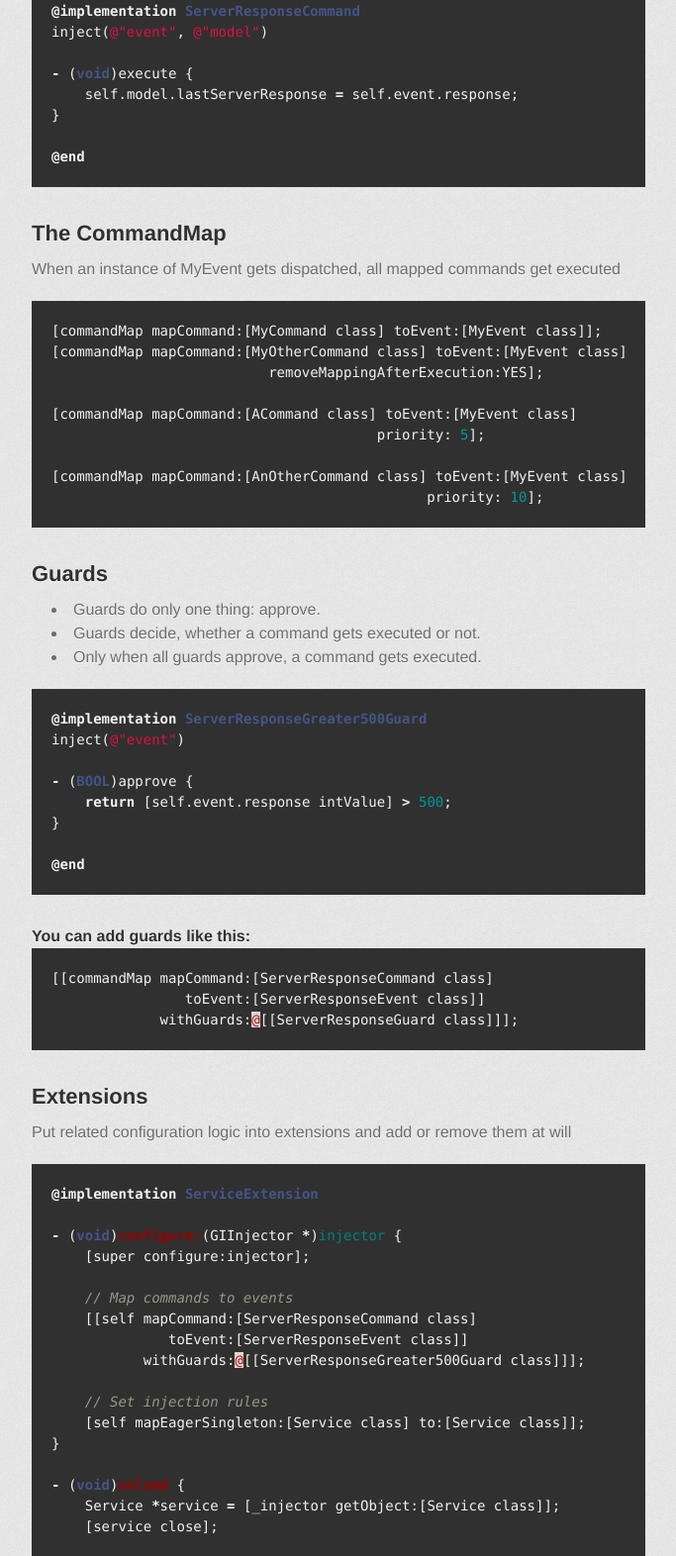
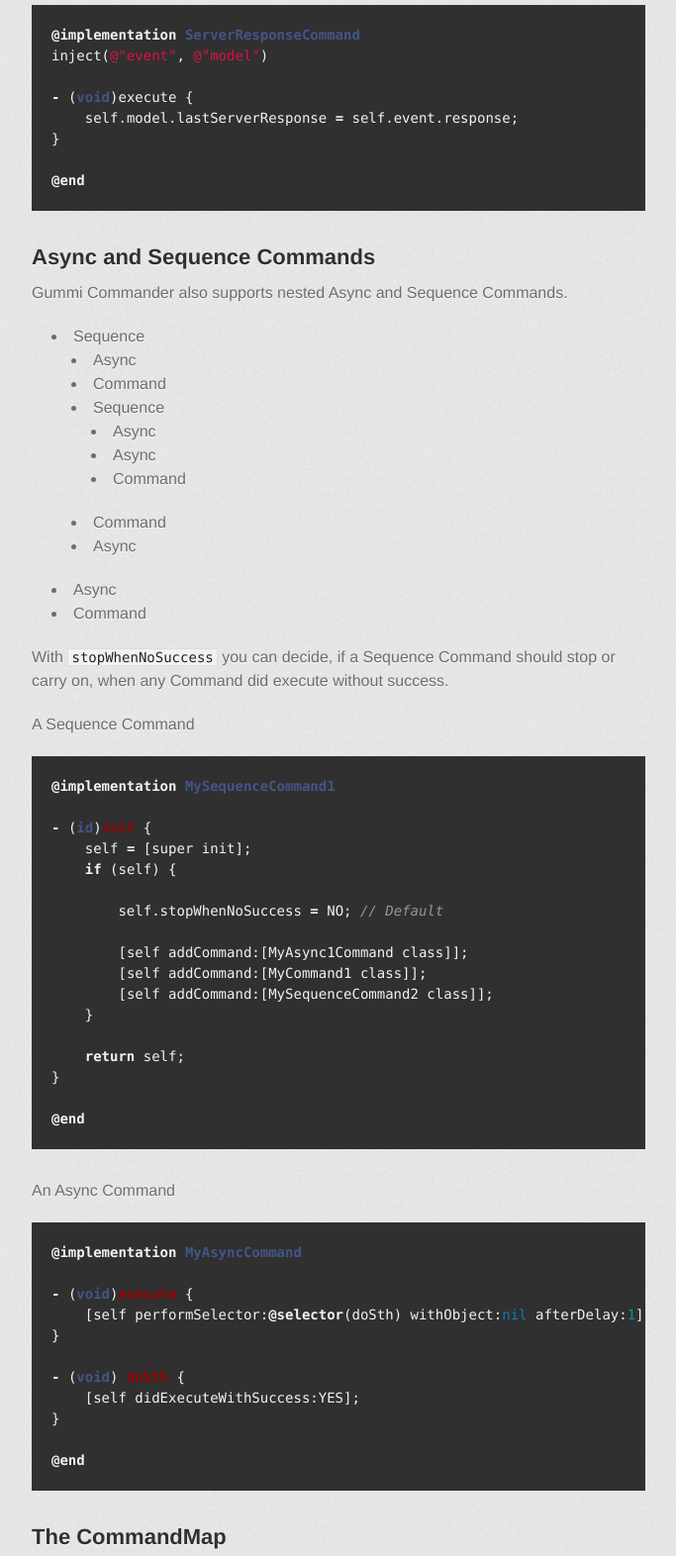
Before and after one commit to sschmid/Gummi-Commander, a plain HTML site: page index.html in a window 1280 px wide. Shown: the part 1632-3204 px from the top of the page at 99% size, without its empty margins (298-981 px from the left). Drawn offline with Linux system fonts and the light colour scheme; a web font is replaced by a local one.

```diff
--- a/index.html
+++ b/index.html
@@ -52,8 +52,9 @@
 
 <ul>
 <li>Execute multiple commands by dispatching one event</li>
+<li>Supports nested Async and Sequence Commands</li>
 <li>Add mappings with priority</li>
-<li>Prevent certain commands to execute, by adding Guards</li>
+<li>Prevent certain commands to execute by adding Guards</li>
 <li>Inject the corresponding event and other objects of interest into commands</li>
 </ul><h2>How to use Gummi Commander</h2>
 
@@ -84,6 +85,68 @@ The provided <code>GummiCommanderModule</code> should be added first.</p>
 
 <span class="o">-</span> <span class="p">(</span><span class="kt">void</span><span class="p">)</span><span class="n">execute</span> <span class="p">{</span>
     <span class="n">self</span><span class="p">.</span><span class="n">model</span><span class="p">.</span><span class="n">lastServerResponse</span> <span class="o">=</span> <span class="n">self</span><span class="p">.</span><span class="n">event</span><span class="p">.</span><span class="n">response</span><span class="p">;</span>
+<span class="p">}</span>
+
+<span class="k">@end</span>
+</pre></div>
+
+<h2>Async and Sequence Commands</h2>
+
+<p>Gummi Commander also supports nested Async and Sequence Commands.</p>
+
+<ul>
+<li>Sequence
+
+<ul>
+<li>Async</li>
+<li>Command</li>
+<li>Sequence
+
+<ul>
+<li>Async</li>
+<li>Async</li>
+<li>Command</li>
+</ul>
+</li>
+<li>Command</li>
+<li>Async</li>
+</ul>
+</li>
+<li>Async</li>
+<li>Command</li>
+</ul><p>With <code>stopWhenNoSuccess</code> you can decide, if a Sequence Command should stop or carry on, when any Command did execute without success.</p>
+
+<p>A Sequence Command</p>
+
+<div class="highlight"><pre><span class="k">@implementation</span> <span class="nc">MySequenceCommand1</span>
+
+<span class="k">-</span> <span class="p">(</span><span class="kt">id</span><span class="p">)</span><span class="nf">init</span> <span class="p">{</span>
+    <span class="n">self</span> <span class="o">=</span> <span class="p">[</span><span class="n">super</span> <span class="n">init</span><span class="p">];</span>
+    <span class="k">if</span> <span class="p">(</span><span class="n">self</span><span class="p">)</span> <span class="p">{</span>
+
+        <span class="n">self</span><span class="p">.</span><span class="n">stopWhenNoSuccess</span> <span class="o">=</span> <span class="n">NO</span><span class="p">;</span> <span class="c1">// Default</span>
+
+        <span class="p">[</span><span class="n">self</span> <span class="nl">addCommand:</span><span class="p">[</span><span class="n">MyAsync1Command</span> <span class="n">class</span><span class="p">]];</span>
+        <span class="p">[</span><span class="n">self</span> <span class="nl">addCommand:</span><span class="p">[</span><span class="n">MyCommand1</span> <span class="n">class</span><span class="p">]];</span>
+        <span class="p">[</span><span class="n">self</span> <span class="nl">addCommand:</span><span class="p">[</span><span class="n">MySequenceCommand2</span> <span class="n">class</span><span class="p">]];</span>
+    <span class="p">}</span>
+
+    <span class="k">return</span> <span class="n">self</span><span class="p">;</span>
+<span class="p">}</span>
+
+<span class="k">@end</span>
+</pre></div>
+
+<p>An Async Command</p>
+
+<div class="highlight"><pre><span class="k">@implementation</span> <span class="nc">MyAsyncCommand</span>
+
+<span class="k">-</span> <span class="p">(</span><span class="kt">void</span><span class="p">)</span><span class="nf">execute</span> <span class="p">{</span>
+    <span class="p">[</span><span class="n">self</span> <span class="nl">performSelector:</span><span class="k">@selector</span><span class="p">(</span><span class="n">doSth</span><span class="p">)</span> <span class="nl">withObject:</span><span class="nb">nil</span> <span class="nl">afterDelay:</span><span class="mi">1</span><span class="p">];</span>
+<span class="p">}</span>
+
+<span class="k">-</span> <span class="p">(</span><span class="kt">void</span><span class="p">)</span> <span class="nf">doSth</span> <span class="p">{</span>
+    <span class="p">[</span><span class="n">self</span> <span class="nl">didExecuteWithSuccess:</span><span class="n">YES</span><span class="p">];</span>
 <span class="p">}</span>
 
 <span class="k">@end</span>
```
Also changed, not shown: params.json (+1 -1 lines).
